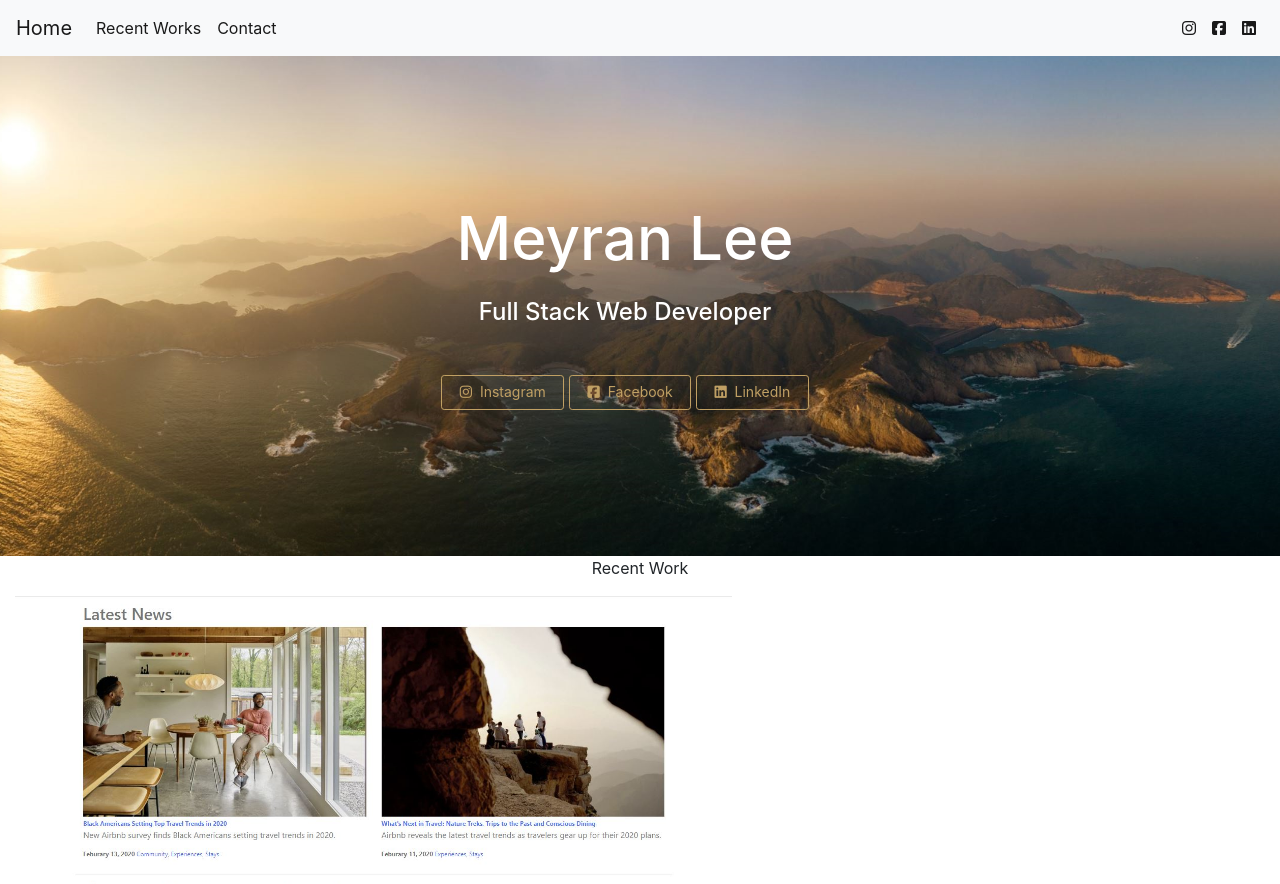
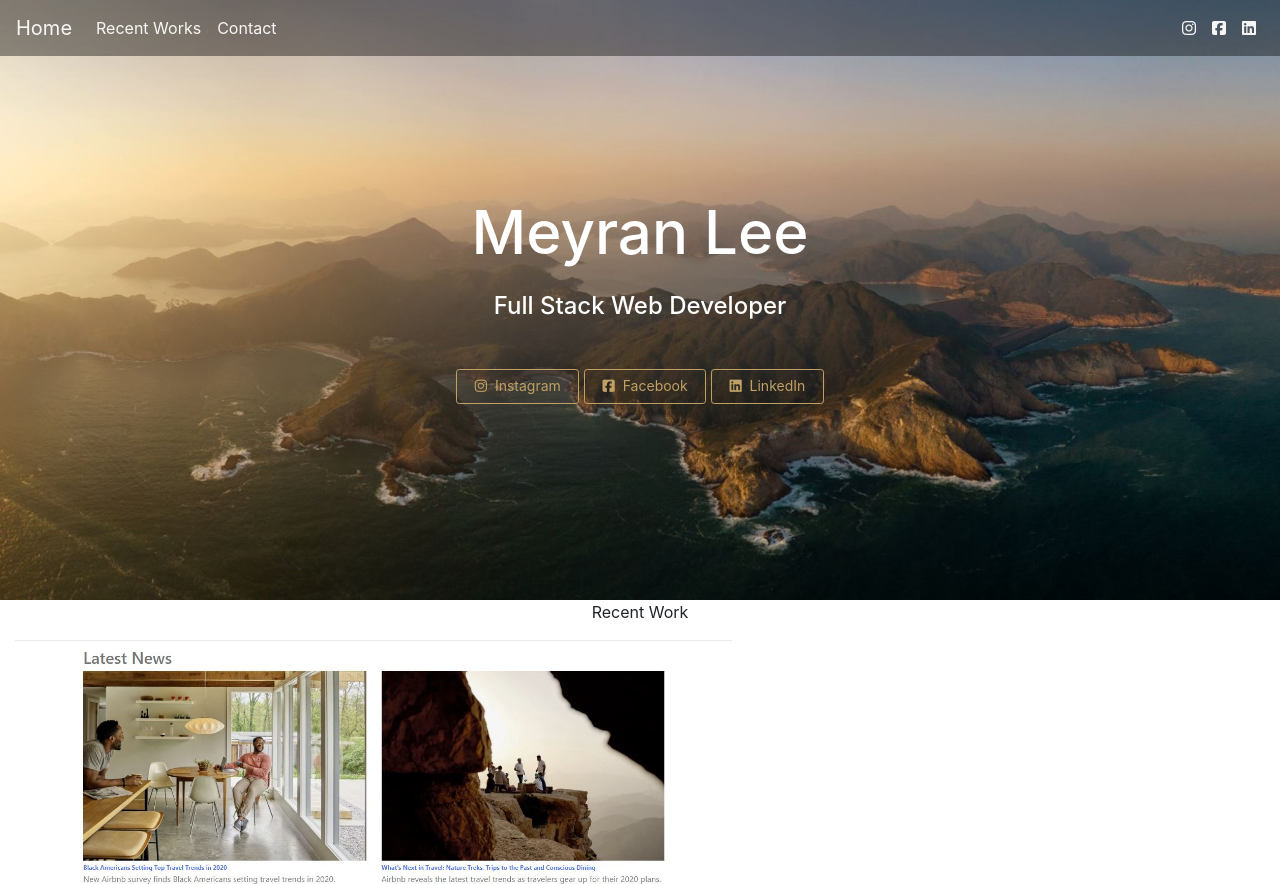
Before and after one commit to aesopt91113/myportfolio, a plain HTML site: page index.html in a window 1280 px wide. Shown: the top 884 px of the page. Drawn offline with nearby package versions, Linux system fonts and the light colour scheme; files whose address does not match are found by name.

Commit message:
with navbar almost finalized

```diff
--- a/index.html
+++ b/index.html
@@ -15,14 +15,14 @@
 
 <body>
   <!-- Bootstrap 4.4.1 -->
-  <nav class="navbar navbar-expand-lg navbar-light bg-light">
-    <a class="navbar-brand" href="#">Home</a>
+  <nav class="navbar navbar-expand-lg navbar-light position-fixed navbartextcolor navbar-z w-100">
+    <a class="navbar-brand" href="#home">Home</a>
     <button class="navbar-toggler" type="button" data-toggle="collapse" data-target="#navbarSupportedContent" aria-controls="navbarSupportedContent" aria-expanded="false" aria-label="Toggle navigation">
       <span class="navbar-toggler-icon"></span>
     </button>
 
     <div class="collapse navbar-collapse" id="navbarSupportedContent">
-      <ul class="navbar-nav mr-auto">
+      <ul class="navbar-nav">
         <li class="nav-item active">
           <a class="nav-link" href="#recentwork">Recent Works</a>
         </li>
@@ -30,25 +30,24 @@
           <a class="nav-link" href="#contact">Contact</a>
         </li>
       </ul>
-    <!-- float right -->
-    <div class="collapse navbar-collapse" id="navbarSupportedContent">
-      <ul class="navbar-nav ml-auto">
+
+      <ul class="navbar-nav ml-auto iconalign">
         <li class="nav-item active">
-          <a class="nav-link" href="https://www.instagram.com/meyran.l/"><i class="fab fa-instagram"></i></a>
+          <a class="nav-link iconpad" href="https://www.instagram.com/meyran.l/"><i class="fab fa-instagram"></i></a>
         </li>
         <li class="nav-item active">
-          <a class="nav-link" href="https://www.facebook.com/meyran.lee"><i class="fab fa-facebook-square"></i></a>
+          <a class="nav-link iconpad" href="https://www.facebook.com/meyran.lee"><i class="fab fa-facebook-square"></i></a>
         </li>
         <li class="nav-item active">
           <a class="nav-link" href="https://www.linkedin.com/in/meyran-lee-914b1bb3/"><i class="fab fa-linkedin"></i></a>
         </li>
       </ul>
+    </div>
   </nav>
 
   <!-- main body -->
-  <div class="container-fluid background d-flex align-items-center">
-    <div class="row w-100">
-      <div class="col-12 text-center introtextcolor">
+  <div class="d-flex align-items-center background backgroundpos" id="home">
+    <div class="col text-center introtextcolor">
       <div class="pb-3 titlefont">
         <h1>Meyran Lee</h1>
       </div>
@@ -71,7 +70,6 @@
             <a class="nav-link" href="https://www.linkedin.com/in/meyran-lee-914b1bb3/"><i class="fab fa-linkedin pr-1"></i> LinkedIn</a>
           </button>
         </li>
-        </div>
       </div>
     </div>
   </div>
--- a/style.css
+++ b/style.css
@@ -1,14 +1,40 @@
 /* navbar properties */
+.navbar {
+  background-color: rgba(0, 0, 0, 0.4);
+}
+
 .navwordcolor a {
   color: #f8f6f4;
 }
+
+.navbar-z {
+  z-index: 1;
+}
+
+.navbartextcolor a, button, li {
+  color: #f8f6f4 !important;
+}
+
+.show .iconalign {
+  flex-direction: row;
+}
+
+.show .iconpad  {
+  padding-right: 12px !important;
+}
+
 /* intro section properties */
 .background {
   background-image: url("C:/Users/sps_user/Desktop/Programming software/Webdesignium/myportfolio/images/introbackground.jpg");
   background-repeat: no-repeat;
-  height: 500px;
+  height: 600px;
   background-position: center;
   background-size: cover;
+}
+
+.backgroundpos {
+  z-index: -1;
+
 }
 
 .introtextcolor {
```
Lines whose indentation alone changed are shown as unchanged.
